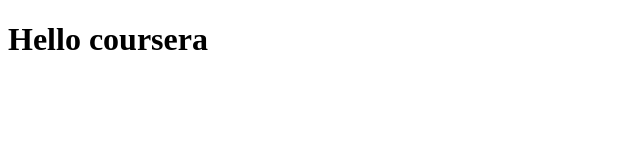
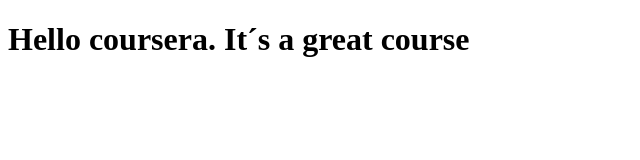
Before and after one commit to Diego583/coursera-test, a plain HTML site: page site/index.html in a window 1280 px wide. Shown: the whole page, without its empty margins (0-640 px from the left). Drawn offline with Linux system fonts and the light colour scheme.

Commit message:
Small addition to our page content.

```diff
--- a/site/index.html
+++ b/site/index.html
@@ -4,6 +4,6 @@
 	<title>Hello coursera</title>
 </head>
 <body>
-<h1>Hello coursera</h1>
+<h1>Hello coursera. It´s a great course</h1>
 </body>
 </html>
```
